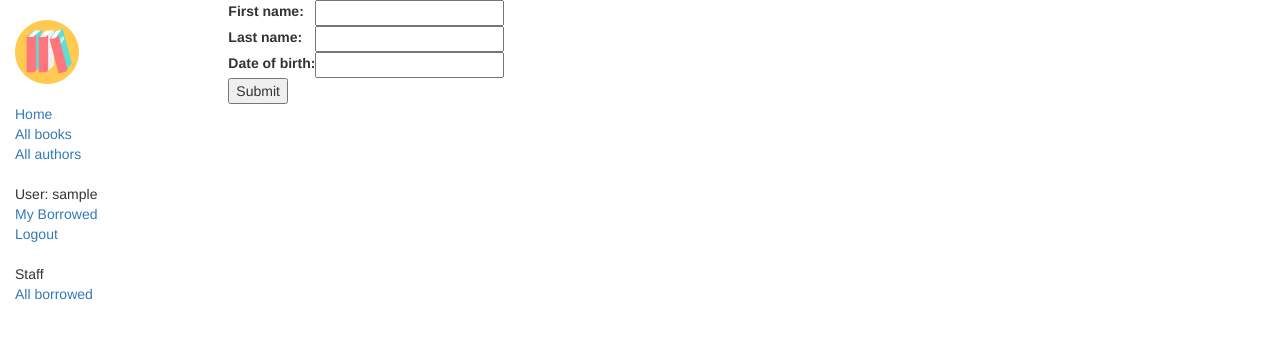
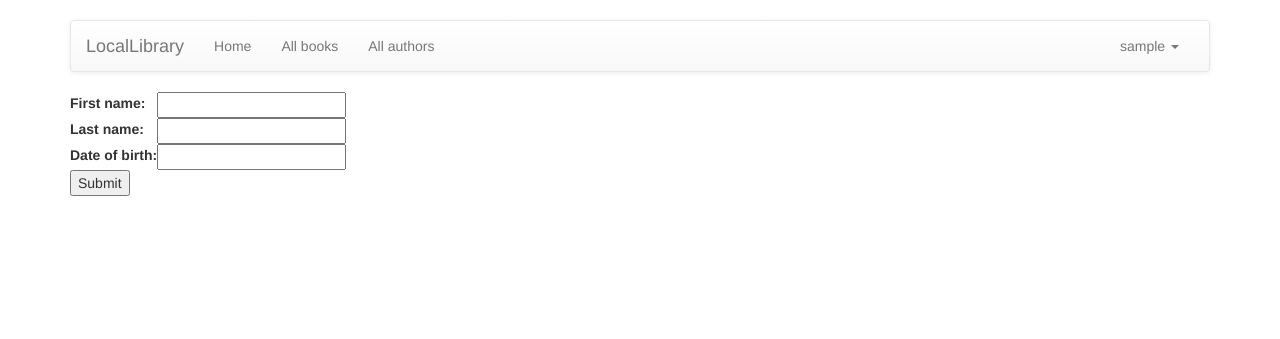
Before and after one commit to vitoloper/locallibrary, a Django app: page /catalog/author/create/ in a window 1280 px wide. Shown: the top 339 px of the page. Run offline with Django 3.2, Linux system fonts and the light colour scheme; the visitor is signed in with stand-in values (Sample User, id 1); some libraries are stand-ins or nearby versions.

Commit message:
Style changes

```diff
--- a/catalog/static/css/styles.css
+++ b/catalog/static/css/styles.css
@@ -1,13 +1,26 @@
-.sidebar-nav {
-    margin-top: 20px;
-    padding: 0;
-    list-style: none;
+body {
+  padding-top: 20px;
+  padding-bottom: 20px;
 }
 
-.jumbotron {
-    margin-top: 20px;
+.navbar {
+  margin-bottom: 20px;
 }
 
 #home-logo {
     margin-top: 20px;
 }
+
+.jumbotron {
+    background:linear-gradient(rgba(255, 153, 0, 0.90), rgba(125, 125, 250, 0.95)),
+    url("/static/images/bookshelf.jpg");
+    background-attachment: fixed;
+}
+
+.jumbotron > p {
+    font-family: "serif"
+}
+
+.jumbotron > h1 {
+    font-family: "helvetica, serif"
+}
--- a/catalog/templates/base_generic.html
+++ b/catalog/templates/base_generic.html
@@ -6,8 +6,10 @@
   <meta charset="utf-8">
   <meta name="viewport" content="width=device-width, initial-scale=1">
   <link rel="stylesheet" href="https://maxcdn.bootstrapcdn.com/bootstrap/3.3.7/css/bootstrap.min.css">
+
   <!-- Optional theme -->
   <link rel="stylesheet" href="https://maxcdn.bootstrapcdn.com/bootstrap/3.3.7/css/bootstrap-theme.min.css">
+
   <script src="https://ajax.googleapis.com/ajax/libs/jquery/1.12.4/jquery.min.js"></script>
   <script src="https://maxcdn.bootstrapcdn.com/bootstrap/3.3.7/js/bootstrap.min.js"></script>
 
@@ -17,39 +19,51 @@
 </head>
 
 <body>
+  <div class="container">
 
+    <!-- Static navbar -->
+    <nav class="navbar navbar-default">
       <div class="container-fluid">
-
-    <div class="row">
-      <div class="col-sm-2">
-      {% block sidebar %}
-          <img id="home-logo" height="64" width="64" src="{% static 'images/library.png' %}">
-
-          <ul class="sidebar-nav">
-              <li><a href="{% url 'index' %}">Home</a></li>
-              <li><a href="{% url 'books' %}">All books</a></li>
-              <li><a href="{% url 'authors' %}">All authors</a></li>
+        <div class="navbar-header">
+          <button type="button" class="navbar-toggle collapsed" data-toggle="collapse" data-target="#navbar" aria-expanded="false" aria-controls="navbar">
+            <span class="sr-only">Toggle navigation</span>
+            <span class="icon-bar"></span>
+            <span class="icon-bar"></span>
+            <span class="icon-bar"></span>
+          </button>
+          <a class="navbar-brand" href="{% url 'index' %}">LocalLibrary</a>
+        </div>
+        <div id="navbar" class="navbar-collapse collapse">
+          <ul class="nav navbar-nav">
+            <li class="{% if nbar == 'home' %}active{% endif %}"><a href="{% url 'index' %}">Home</a></li>
+            <li class="{% if nbar == 'books' %}active{% endif %}"><a href="{% url 'books' %}">All books</a></li>
+            <li class="{% if nbar == 'authors' %}active{% endif %}"><a href="{% url 'authors' %}">All authors</a></li>
           </ul>
-
-          <ul class="sidebar-nav">
+          <ul class="nav navbar-nav navbar-right">
             {% if user.is_authenticated %}
-                  <li>User: {{ user.get_username }}</li>
+              <li class="dropdown">
+                <a href="#" class="dropdown-toggle" data-toggle="dropdown" role="button" aria-haspopup="true" aria-expanded="false">{{user.get_username}} <span class="caret"></span></a>
+                <ul class="dropdown-menu">
                   <li><a href="{% url 'my-borrowed' %}">My Borrowed</a></li>
                   <li><a href="{% url 'logout' %}?next={{ request.path }}">Logout</a></li>
+                  {% if perms.catalog.can_mark_returned %}
+                    <li role="separator" class="divider"></li>
+                    <li class="dropdown-header">Staff</li>
+                    <li><a href="{% url 'all-borrowed' %}">All borrowed</a></li>
+                  {% endif %}
+                </ul>
+              </li>
             {% else %}
-                  <li><a href="{% url 'login' %}?next={{ request.path }}">Login</a></li>
+              <li><a href="{% url 'login' %}?next={{ request.path }}"><span class="glyphicon glyphicon-log-in"></span> Login</a></li>
             {% endif %}
           </ul>
 
-          <ul class="sidebar-nav">
-              {% if perms.catalog.can_mark_returned %}
-                <li>Staff</li>
-                <li><a href="{% url 'all-borrowed' %}">All borrowed</a></li>
-              {% endif %}
-          </ul>
-     {% endblock %}
-      </div>
-      <div class="col-sm-10 ">
+        </div><!--/.nav-collapse -->
+      </div><!--/.container-fluid -->
+    </nav>
+
+    <div class="row">
+      <div class="col-sm-12">
         {% block content %}{% endblock %}
 
         {% block pagination %}
--- a/catalog/templates/index.html
+++ b/catalog/templates/index.html
@@ -2,8 +2,8 @@
 
 {% block content %}
 <div class="jumbotron">
-  <h1>Local Library Home</h1>
-  <p>Welcome to <em>LocalLibrary</em>, a very basic Django website developed as a tutorial example on the Mozilla Developer Network.</p>
+  <h1 class="text-center">Local Library Home</h1>
+  <p class="text-center">Welcome to <em>LocalLibrary</em>, a very basic Django website developed as a tutorial example on the Mozilla Developer Network.</p>
 </div>
 
 
--- a/catalog/views.py
+++ b/catalog/views.py
@@ -27,12 +27,19 @@ def index(request):
     # Render HTML
     return render(request, 'index.html', context={'num_books': num_books, 'num_instances': num_instances,
                                              'num_instances_available': num_instances_available,
-                                             'num_authors': num_authors, 'num_visits': num_visits})
+                                             'num_authors': num_authors, 'num_visits': num_visits, 'nbar': 'home'})
 
 
 class BookListView(generic.ListView):
     model = Book
     paginate_by = 10
+
+    def get_context_data(self, **kwargs):
+        # Call the base implementation first to get a context
+        context = super().get_context_data(**kwargs)
+        # Add navigation bar information
+        context['nbar'] = 'books'
+        return context
 
 
 class BookDetailView(generic.DetailView):
@@ -42,6 +49,13 @@ class BookDetailView(generic.DetailView):
 class AuthorListView(generic.ListView):
     model = Author
     paginate_by = 10
+
+    def get_context_data(self, **kwargs):
+        # Call the base implementation first to get a context
+        context = super().get_context_data(**kwargs)
+        # Add navigation bar information
+        context['nbar'] = 'authors'
+        return context
 
 
 class AuthorDetailView(generic.DetailView):
```
Lines whose indentation alone changed are shown as unchanged.
